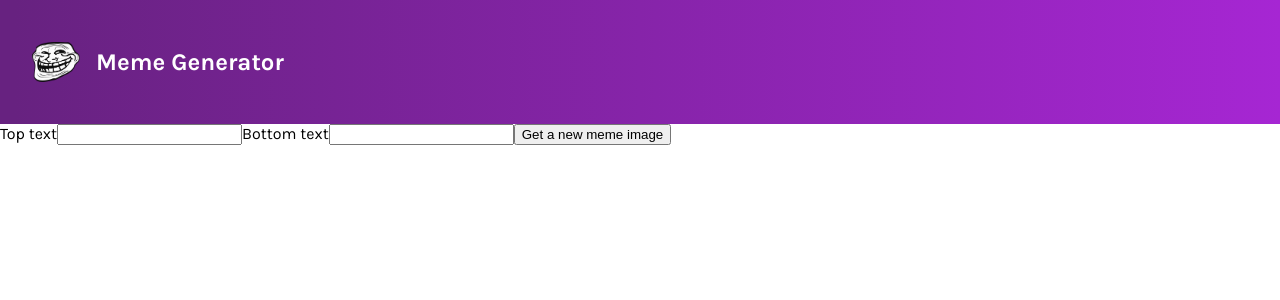
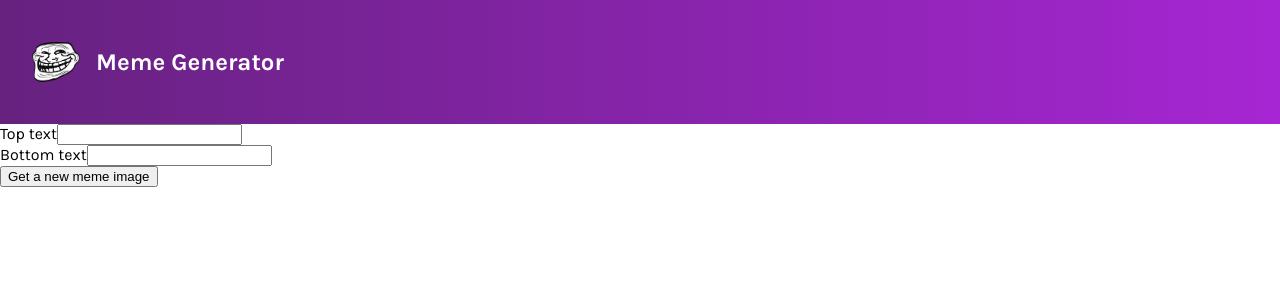
Before and after one commit to Davsan88/meme-generator, a React (Vite) app: page / in a window 1280 px wide. Shown: the top 300 px of the page. Built offline with nearby package versions, Linux system fonts and the light colour scheme.

Commit message:
Update Meme.jsx

```diff
--- a/src/components/Meme.jsx
+++ b/src/components/Meme.jsx
@@ -3,10 +3,16 @@ import React from 'react'
 const Meme = () => {
     return (
         <form>
-            <label for="topText">Top text</label>
-            <input type="text" />
-            <label for="bottomText">Bottom text</label>
-            <input type="text" placeholder=''/>
+            <div className='inputs'>
+                <div className='inputs_-top'>
+                    <label for="topText">Top text</label>
+                    <input type="text" />
+                </div>
+                <div className='inputs__bottom'>
+                    <label for="bottomText">Bottom text</label>
+                    <input type="text" placeholder='' />
+                </div>
+            </div>
             <button>Get a new meme image</button>
         </form>
     )
```
